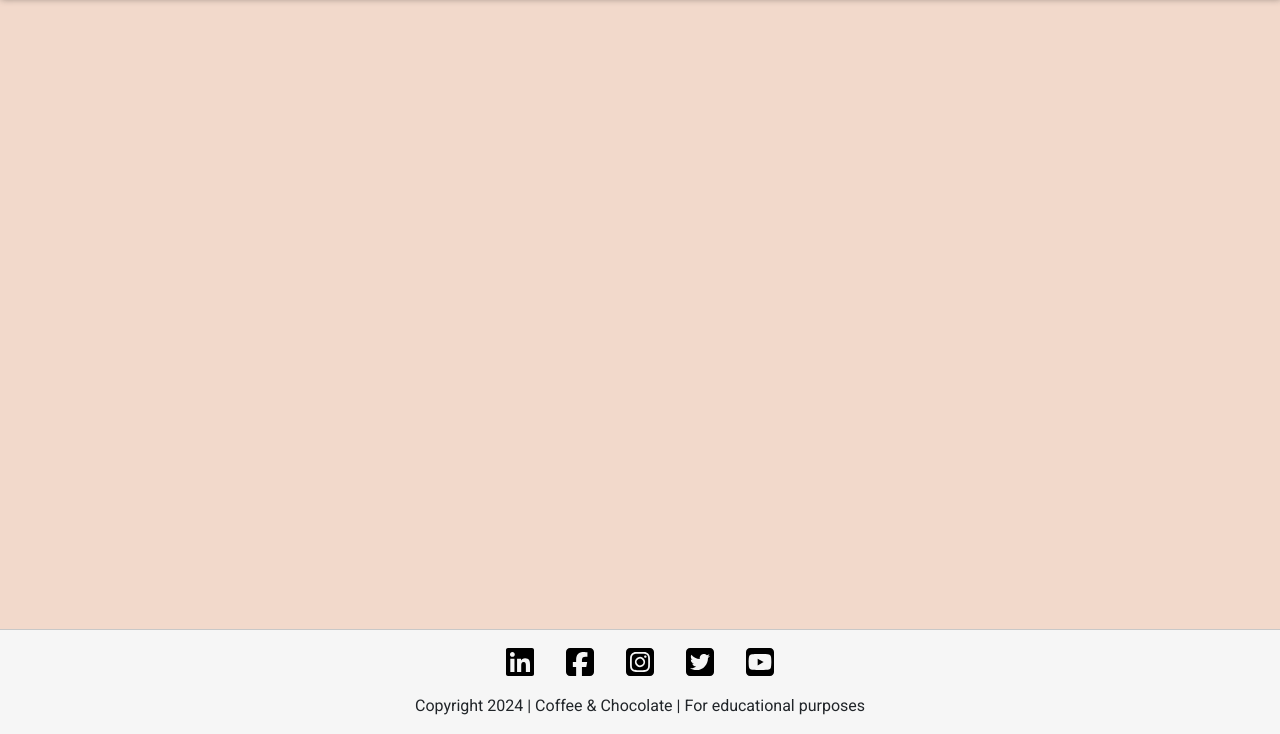
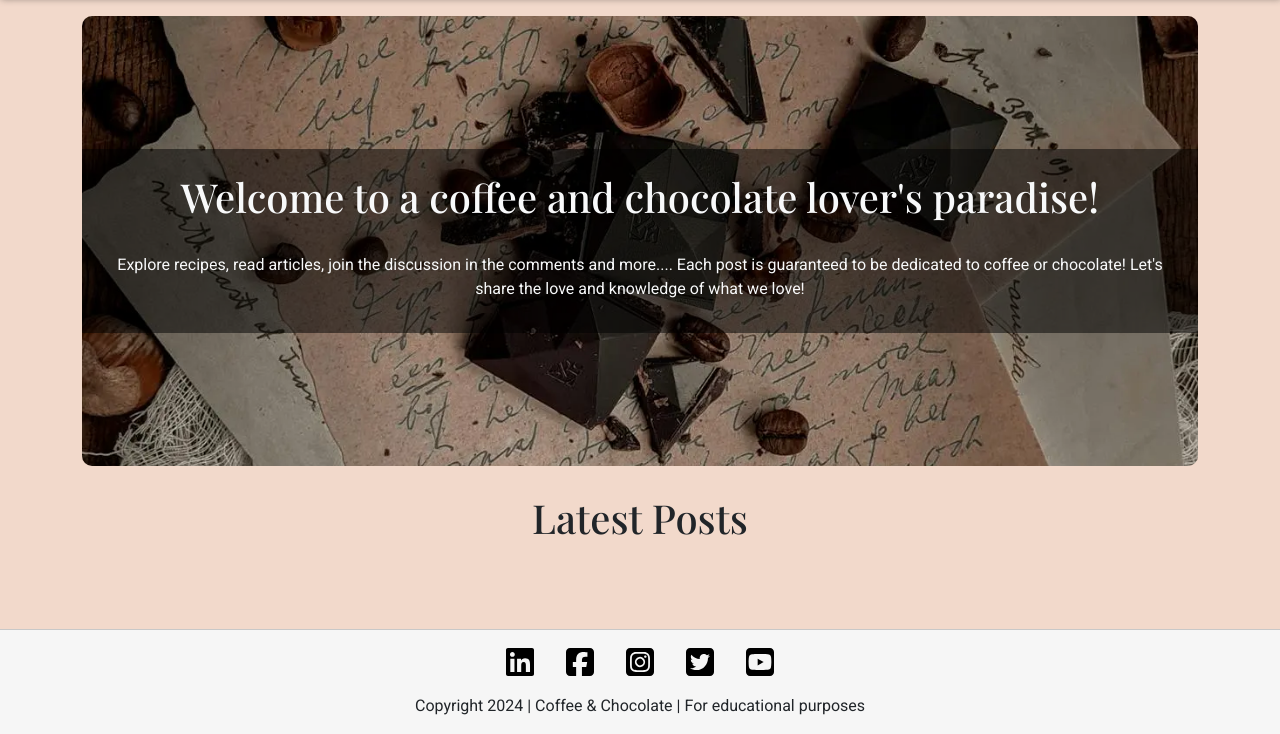
Before and after one commit to VL-ocean/coffee-choco-prj, a Django app: page / in a window 1280 px wide. Shown: the part 66-800 px from the top of the page. Run offline with Django 4.2, Linux system fonts and the light colour scheme; data that the repository does not hold is empty; some libraries are stand-ins or nearby versions; some web fonts are replaced.

Commit message:
Add hero image, style the home page

```diff
--- a/home/templates/home/index.html
+++ b/home/templates/home/index.html
@@ -1 +1,41 @@
 {% extends 'base.html' %}
+{% load static %}
+{% load crispy_forms_tags %}
+
+{% block title %} Home {% endblock %}
+
+{% block content %}
+
+<div class="container flex-column py-3">
+    <section>
+        <div class="hero-image d-flex justify-content-center align-items-center">
+            <div class="heading-container bg-black bg-opacity-50 m-0 text-center text-light">
+                <h1 class="main-title p-4">Welcome to a coffee and chocolate lover's paradise!</h1>
+                <p class="px-4 pb-3">Explore recipes, read articles, join the discussion in the comments and more.... Each post is guaranteed to be dedicated to coffee or chocolate! Let's share the love and knowledge of what we love!</p>
+            </div>
+        </div>
+    </section>
+    <section class="container my-3">
+        <h1 class="text-center p-2">Latest Posts</h1>
+        <div class="row row-cols-1 row-cols-md-2 row-cols-lg-3 g-4">
+            {% for post in posts %}
+            <a href="{% url 'post_detail' post.id %}" class="posts" aria-label="Click to view {{post.title}}">
+                <div class="col">
+                    <div class="card h-100">
+                        <img src="{{post.image.url}}" class="card-img-top" alt="{{post.image_alt}}">
+                        <div class="card-body">
+                            <h2 class="card-title">{{post.title}}</h2>
+                            <p class="card-text">{{post.description|truncatechars:150}}</p>
+                        </div>
+                        <div class="card-footer">
+                            <small class="text-body-secondary">By {{post.user}} | {{post.updated_at}}</small>
+                        </div>
+                    </div>
+                </div>
+            </a>
+            {% endfor %}
+        </div>
+    </section>
+</div>
+
+{% endblock %}
--- a/home/views.py
+++ b/home/views.py
@@ -1,6 +1,17 @@
-from django.shortcuts import render
-from django.views.generic import TemplateView
+from django.views.generic import ListView
+from blog.models import Post
 
 
-class Index(TemplateView):
+class Index(ListView):
+    """ View home page """
     template_name = 'home/index.html'
+    model = Post
+    context_object_name = 'posts'
+
+    queryset = Post.objects.filter(
+        status=1, approved=True).order_by('-created_at')
+
+    def get_context_data(self, **kwargs):
+        context = super().get_context_data(**kwargs)
+        context['latest_posts'] = self.queryset[:3]
+        return context
--- a/static/css/base.css
+++ b/static/css/base.css
@@ -55,6 +55,7 @@ footer {
 }
 
 /* Header */
+
 .navbar {
     background-color: var(--off-white);
     box-shadow: var(--small-box-shadow);
@@ -67,6 +68,7 @@ a.navbar-brand {
 
 a.nav-link {
     color: #592c12;
+    padding-left: 10px;
 }
 
 img.logo {
@@ -74,7 +76,7 @@ img.logo {
 }
 
 .active {
-    border-bottom: 2px solid #5f4e2a;
+    border-left: 2px solid #5f4e2a;
     font-weight: 500;
 }
 
@@ -129,11 +131,68 @@ img.logo {
     width: 10px;
 }
 
+/* Home */
+
+.hero-image {
+    height: 450px;
+    width: 100%;
+    background-image: url("../images/hero-image.webp");
+    background-size: cover;
+    margin-bottom: 20px;
+    border-radius: 10px;
+    background-position: 80%;
+}
+
+
+/* Media query: large or landscape phones (576px and up) */
+@media screen and (min-width: 576px) {
+
+    /* Home */
+
+    .hero-image {
+        height: 350px;
+    }
+}
+
+
+/* Media query: tablets and larger (768px and up) */
+@media screen and (min-width: 768px) {
+
+    /* Home */
+
+    .hero-image {
+        height: 400px;
+    }
+}
+
 
 /* Large devices (laptops and desktops, 992px and up) */
 @media screen and (min-width: 992px) {
+
     /* Form */
+
     .form {
         width: 75%;
     }
+
+    /* Header */
+
+    .a.nav-link {
+        padding-left: 0;
+    }
+
+    .active {
+        border-left: none;
+        border-bottom: 2px solid #5f4e2a;
+    }
 }
+
+/* Larger devices (laptops and desktops, 1024px and up) */
+@media screen and (min-width: 1024px) {
+
+    /* Home */
+
+    .hero-image {
+        height: 450px;
+    }
+}
```
Also changed, not shown: README.md, static/images/hero-image.webp (added).
